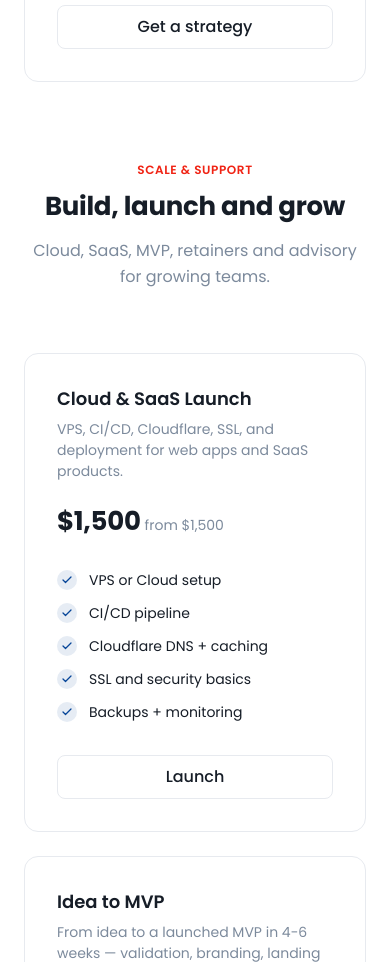
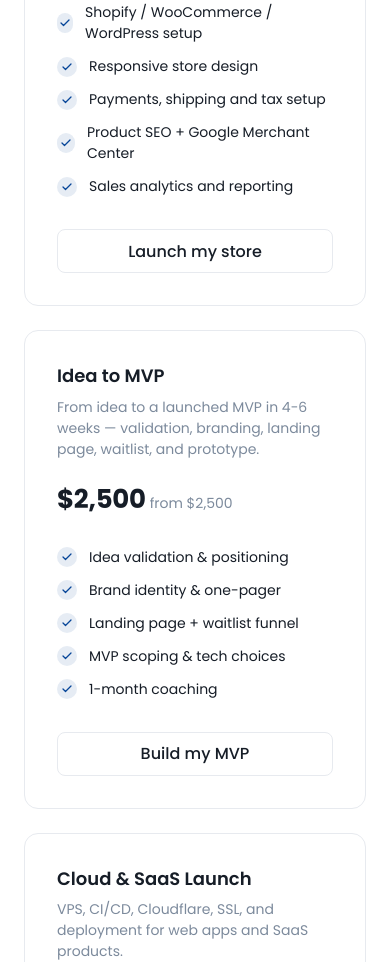
Before and after one commit to senankponjosuekpodekon/stiamond, a Next.js app: page /en/pricing in a window 390 px wide. Shown: the part 4820-5782 px from the top of the page. Built offline with nearby package versions, Linux system fonts and the light colour scheme; no server answers.

Commit message:
refactor(pricing): group specialized packs into 3 sections

```diff
--- a/messages/en.json
+++ b/messages/en.json
@@ -476,9 +476,9 @@
       "overline": "Specialized packs",
       "title": "For specific needs",
       "subtitle": "Focused projects with clear deliverables and timelines.",
-      "retainerOverline": "Scale & support",
-      "retainerTitle": "Build, launch and grow",
-      "retainerSubtitle": "Cloud, SaaS, MVP, retainers and advisory for growing teams.",
+      "section1Title": "Diagnose & Optimize",
+      "section2Title": "Build & Launch",
+      "section3Title": "Run & Scale",
       "items": [
         {
           "name": "Audit Express",
@@ -493,20 +493,6 @@
             "30-min review call"
           ],
           "cta": "Get an audit"
-        },
-        {
-          "name": "Business Automation",
-          "description": "n8n AI agents for customer service, social media, or internal workflows.",
-          "price": "$2,000",
-          "period": "from $2,000",
-          "features": [
-            "One n8n agent built",
-            "Connected to your tools",
-            "Testing & tuning",
-            "30-day warranty",
-            "1-hour handoff call"
-          ],
-          "cta": "Automate"
         },
         {
           "name": "Redesign & Modernization",
@@ -537,6 +523,34 @@
           "cta": "Get a strategy"
         },
         {
+          "name": "E-commerce Store",
+          "description": "Turnkey Shopify, WooCommerce or WordPress store — products, payment, shipping, SEO and analytics.",
+          "price": "$2,500",
+          "period": "from $2,500",
+          "features": [
+            "Shopify / WooCommerce / WordPress setup",
+            "Responsive store design",
+            "Payments, shipping and tax setup",
+            "Product SEO + Google Merchant Center",
+            "Sales analytics and reporting"
+          ],
+          "cta": "Launch my store"
+        },
+        {
+          "name": "Idea to MVP",
+          "description": "From idea to a launched MVP in 4-6 weeks — validation, branding, landing page, waitlist, and prototype.",
+          "price": "$2,500",
+          "period": "from $2,500",
+          "features": [
+            "Idea validation & positioning",
+            "Brand identity & one-pager",
+            "Landing page + waitlist funnel",
+            "MVP scoping & tech choices",
+            "1-month coaching"
+          ],
+          "cta": "Build my MVP"
+        },
+        {
           "name": "Cloud & SaaS Launch",
           "description": "VPS, CI/CD, Cloudflare, SSL, and deployment for web apps and SaaS products.",
           "price": "$1,500",
@@ -551,18 +565,18 @@
           "cta": "Launch"
         },
         {
-          "name": "Idea to MVP",
-          "description": "From idea to a launched MVP in 4-6 weeks — validation, branding, landing page, waitlist, and prototype.",
-          "price": "$2,500",
-          "period": "from $2,500",
+          "name": "Business Automation",
+          "description": "n8n AI agents for customer service, social media, or internal workflows.",
+          "price": "$2,000",
+          "period": "from $2,000",
           "features": [
-            "Idea validation & positioning",
-            "Brand identity & one-pager",
-            "Landing page + waitlist funnel",
-            "MVP scoping & tech choices",
-            "1-month coaching"
+            "One n8n agent built",
+            "Connected to your tools",
+            "Testing & tuning",
+            "30-day warranty",
+            "1-hour handoff call"
           ],
-          "cta": "Build my MVP"
+          "cta": "Automate"
         },
         {
           "name": "Growth Retainer",
@@ -591,20 +605,6 @@
             "On-demand Slack"
           ],
           "cta": "Get advice"
-        },
-        {
-          "name": "E-commerce Store",
-          "description": "Turnkey Shopify, WooCommerce or WordPress store — products, payment, shipping, SEO and analytics.",
-          "price": "$2,500",
-          "period": "from $2,500",
-          "features": [
-            "Shopify / WooCommerce / WordPress setup",
-            "Responsive store design",
-            "Payments, shipping and tax setup",
-            "Product SEO + Google Merchant Center",
-            "Sales analytics and reporting"
-          ],
-          "cta": "Launch my store"
         }
       ]
     },
--- a/messages/fr.json
+++ b/messages/fr.json
@@ -476,9 +476,9 @@
       "overline": "Packs spécialisés",
       "title": "Pour des besoins spécifiques",
       "subtitle": "Des projets ciblés avec des livrables et délais clairs.",
-      "retainerOverline": "Scale et accompagnement",
-      "retainerTitle": "Construire, lancer et grandir",
-      "retainerSubtitle": "Cloud, SaaS, MVP, retainers et conseil pour équipes en croissance.",
+      "section1Title": "Diagnostiquer & Optimiser",
+      "section2Title": "Construire & Lancer",
+      "section3Title": "Piloter & Scaler",
       "items": [
         {
           "name": "Audit Express",
@@ -493,20 +493,6 @@
             "Appel de restitution 30 min"
           ],
           "cta": "Obtenir un audit"
-        },
-        {
-          "name": "Automatisation Métier",
-          "description": "Agents IA n8n pour service client, réseaux sociaux ou workflows internes.",
-          "price": "2 000 $",
-          "period": "à partir de 2 000 $",
-          "features": [
-            "Un agent n8n construit",
-            "Connecté à vos outils",
-            "Tests et réglages",
-            "Garantie 30 jours",
-            "Appel de transfert 1h"
-          ],
-          "cta": "Automatiser"
         },
         {
           "name": "Refonte & Modernisation",
@@ -537,6 +523,34 @@
           "cta": "Obtenir une stratégie"
         },
         {
+          "name": "Boutique E-commerce",
+          "description": "Boutique Shopify, WooCommerce ou WordPress clé en main — produits, paiement, livraison, SEO et analytics.",
+          "price": "2 500 $",
+          "period": "à partir de 2 500 $",
+          "features": [
+            "Setup Shopify / WooCommerce / WordPress",
+            "Design de boutique responsive",
+            "Paiements, frais de port et taxes",
+            "SEO produits + Google Merchant Center",
+            "Analytics et reporting ventes"
+          ],
+          "cta": "Lancer ma boutique"
+        },
+        {
+          "name": "Idée à MVP",
+          "description": "De l'idée à un MVP lancé en 4-6 semaines — validation, branding, landing page, waitlist et prototype.",
+          "price": "2 500 $",
+          "period": "à partir de 2 500 $",
+          "features": [
+            "Validation et positionnement",
+            "Identité visuelle + one-pager",
+            "Landing page + funnel waitlist",
+            "Cadrage MVP et choix tech",
+            "Coaching 1 mois"
+          ],
+          "cta": "Lancer mon MVP"
+        },
+        {
           "name": "Cloud & SaaS",
           "description": "VPS, CI/CD, Cloudflare, SSL et déploiement pour applications web et produits SaaS.",
           "price": "1 500 $",
@@ -551,18 +565,18 @@
           "cta": "Lancer"
         },
         {
-          "name": "Idée à MVP",
-          "description": "De l'idée à un MVP lancé en 4-6 semaines — validation, branding, landing page, waitlist et prototype.",
-          "price": "2 500 $",
-          "period": "à partir de 2 500 $",
+          "name": "Automatisation Métier",
+          "description": "Agents IA n8n pour service client, réseaux sociaux ou workflows internes.",
+          "price": "2 000 $",
+          "period": "à partir de 2 000 $",
           "features": [
-            "Validation et positionnement",
-            "Identité visuelle + one-pager",
-            "Landing page + funnel waitlist",
-            "Cadrage MVP et choix tech",
-            "Coaching 1 mois"
+            "Un agent n8n construit",
+            "Connecté à vos outils",
+            "Tests et réglages",
+            "Garantie 30 jours",
+            "Appel de transfert 1h"
           ],
-          "cta": "Lancer mon MVP"
+          "cta": "Automatiser"
         },
         {
           "name": "Retainer Growth",
@@ -591,20 +605,6 @@
             "Slack à la demande"
           ],
           "cta": "Me contacter"
-        },
-        {
-          "name": "Boutique E-commerce",
-          "description": "Boutique Shopify, WooCommerce ou WordPress clé en main — produits, paiement, livraison, SEO et analytics.",
-          "price": "2 500 $",
-          "period": "à partir de 2 500 $",
-          "features": [
-            "Setup Shopify / WooCommerce / WordPress",
-            "Design de boutique responsive",
-            "Paiements, frais de port et taxes",
-            "SEO produits + Google Merchant Center",
-            "Analytics et reporting ventes"
-          ],
-          "cta": "Lancer ma boutique"
         }
       ]
     },
--- a/src/app/[locale]/(marketing)/pricing/page.tsx
+++ b/src/app/[locale]/(marketing)/pricing/page.tsx
@@ -140,8 +140,13 @@ export default async function PricingPage() {
             <h2 className="mt-3 text-h2">{t("specialized.title")}</h2>
             <p className="mt-4 text-body-lg text-muted-foreground">{t("specialized.subtitle")}</p>
           </div>
-          <div className="mt-16 grid gap-6 sm:grid-cols-2 lg:grid-cols-4">
-            {specialized.slice(0, 4).map((plan) => (
+
+          <div className="mt-16 space-y-16">
+            {[specialized.slice(0, 3), specialized.slice(3, 6), specialized.slice(6, 9)].map((group, i) => (
+              <div key={i}>
+                <h3 className="text-h4 text-center">{t(`specialized.section${i + 1}Title`)}</h3>
+                <div className="mt-8 grid gap-6 sm:grid-cols-2 lg:grid-cols-3">
+                  {group.map((plan) => (
                     <div
                       key={plan.name}
                       className="relative rounded-xl border border-border bg-card p-8"
@@ -173,47 +178,14 @@ export default async function PricingPage() {
                     </div>
                   ))}
                 </div>
-
-          <div className="mx-auto mt-20 max-w-2xl text-center">
-            <p className="text-overline font-semibold uppercase text-accent">{t("specialized.retainerOverline")}</p>
-            <h2 className="mt-3 text-h2">{t("specialized.retainerTitle")}</h2>
-            <p className="mt-4 text-body-lg text-muted-foreground">{t("specialized.retainerSubtitle")}</p>
-          </div>
-          <div className="mt-16 grid gap-6 sm:grid-cols-2 lg:grid-cols-4">
-            {specialized.slice(4).map((plan) => (
-              <div
-                key={plan.name}
-                className="relative rounded-xl border border-border bg-card p-8"
-              >
-                <h2 className="text-h5 font-semibold">{plan.name}</h2>
-                <p className="mt-2 text-body-sm text-muted-foreground">{plan.description}</p>
-                <div className="mt-6 flex items-baseline gap-1">
-                  <span className="text-h2 font-bold">{plan.price}</span>
-                  <span className="text-body-sm text-muted-foreground">{plan.period}</span>
-                </div>
-                <ul className="mt-8 space-y-3">
-                  {plan.features.map((f) => (
-                    <li key={f} className="flex items-center gap-3">
-                      <div className="flex h-5 w-5 items-center justify-center rounded-full bg-primary/10 text-primary">
-                        <Check className="h-3 w-3" strokeWidth={2.5} />
-                      </div>
-                      <span className="text-body-sm">{f}</span>
-                    </li>
-                  ))}
-                </ul>
-                <Button
-                  variant="outline"
-                  size="lg"
-                  asChild
-                  className="mt-8 w-full"
-                >
-                  <Link href="/contact">{plan.cta}</Link>
-                </Button>
               </div>
             ))}
           </div>
         </Container>
       </section>
+
+
+
 
       {/* Wise badge */}
       <section className="border-y border-border bg-surface-1/40 py-12">
```
Lines whose indentation alone changed are shown as unchanged.
